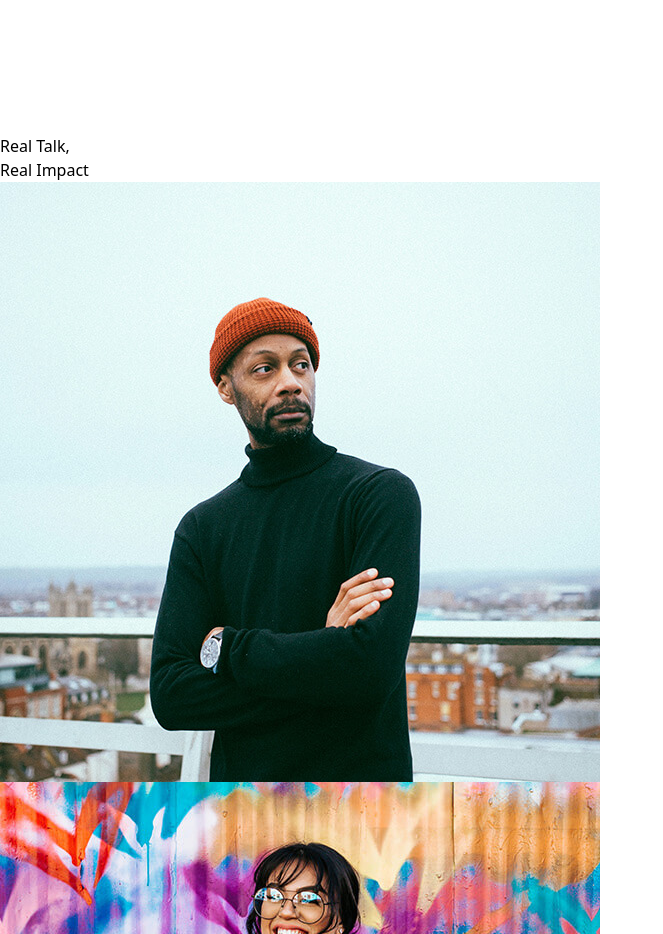
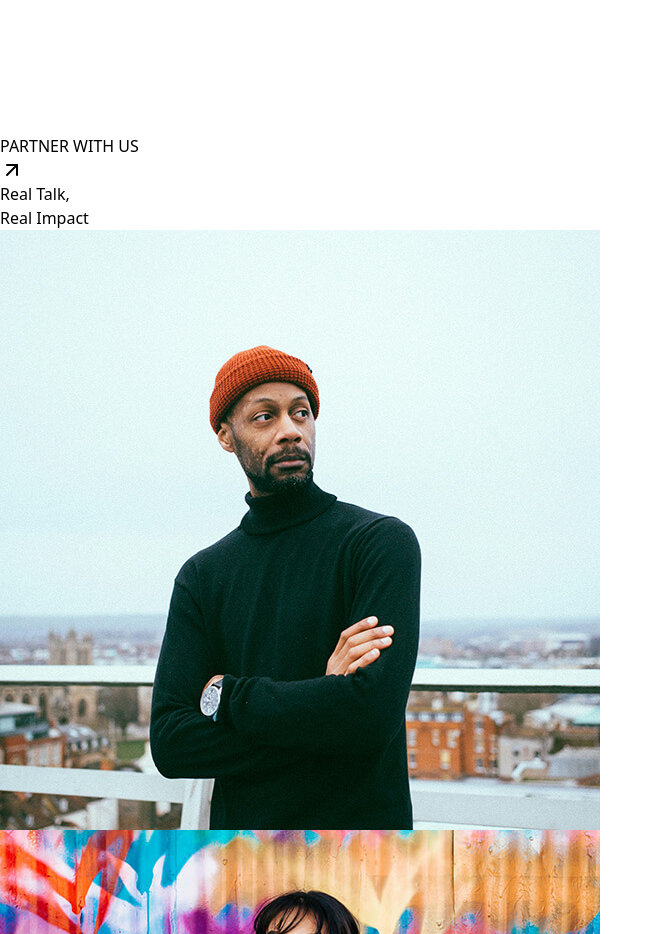
Before and after one commit to poojahooda22/motion-website, a React (Vite) app: page / in a window 1280 px wide. Shown: the part 10460-11394 px from the top of the page, without its empty margins (0-663 px from the left). Built offline with nearby package versions, Linux system fonts and the light colour scheme.

Commit message:
updated index

```diff
--- a/src/components/Real/Index.jsx
+++ b/src/components/Real/Index.jsx
@@ -21,6 +21,9 @@ function Real() {
         <div className="slides w-full h-[100vh] sticky top-0 left-0 flex overflow-hidden ">
             {/* 1st slide */}
             <div className="slide w-full flex items-center justify-center h-screen flex-shrink-0 ">
+                <div className=' absolute bottom-10 left-10'>
+                    <Button bgColor="bg-[#f5f19c]" text="PARTNER WITH US" />
+                </div>
                 <div className="text font-[SansitaReg] text-[15vh] leading-[18vh]">
                     <h1 className="">
                         Real Talk,
```
